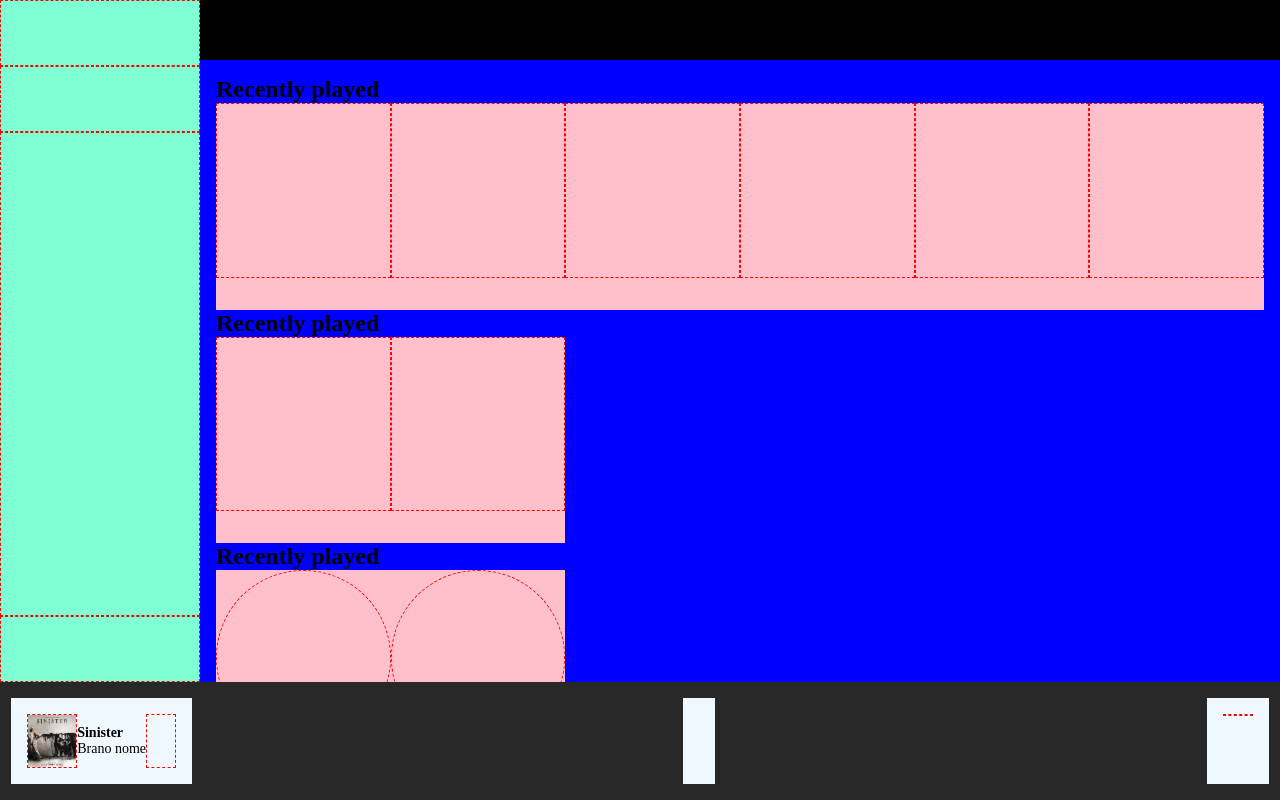
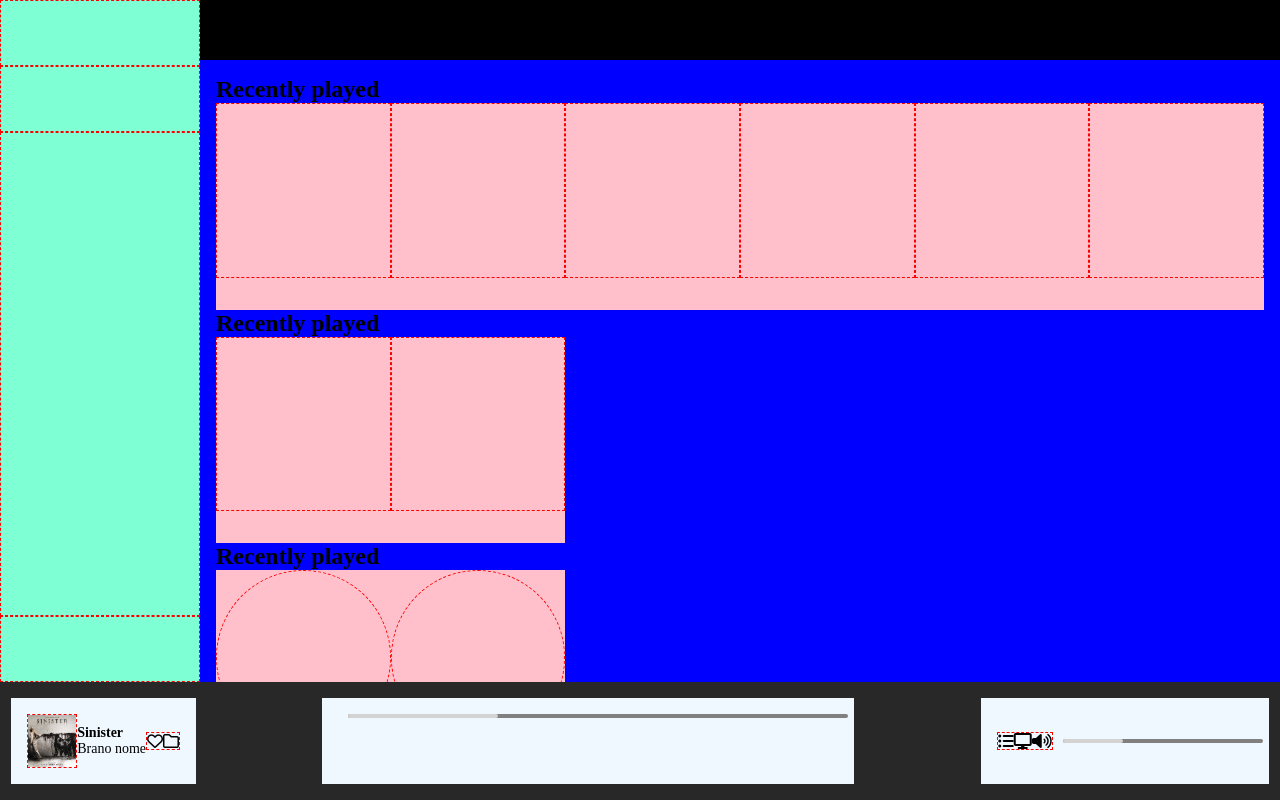
Before and after one commit to GiacomoDiNardo/html-css-spotifyweb, a plain HTML site: page index.html in a window 1280 px wide. Drawn offline with Linux system fonts and the light colour scheme.

Commit message:
add elements in nav bar

```diff
--- a/css/style.css
+++ b/css/style.css
@@ -112,13 +112,42 @@
     object-fit: cover;
 }
 
+.align-center {
+    align-self: center;
+}
+
 .song-name {
     font-size: 14px;
-    align-self: center;
 }
 
 .icons {
     /* solo per debug */
-    width: 30px;
     border: 1px dashed red;
 }
+
+.time-bar {
+    width: 500px;
+}
+
+.right-bar {
+    align-items: center;
+}
+
+.volume-bar {
+    width: 200px;
+}
+
+.bar-max {
+    width: 100%;
+    height: 4px;
+    background-color: grey;
+    border-radius: 10px;
+    margin-left: 10px;
+}
+
+.bar-level {
+    width: 30%;
+    height: 4px;
+    background-color: lightgrey;
+    border-radius: 10px;
+}
--- a/index.html
+++ b/index.html
@@ -4,6 +4,7 @@
     <meta charset="UTF-8">
     <meta http-equiv="X-UA-Compatible" content="IE=edge">
     <meta name="viewport" content="width=device-width, initial-scale=1.0">
+    <link rel="stylesheet" href="https://cdnjs.cloudflare.com/ajax/libs/font-awesome/6.1.1/css/all.min.css">
 
     <link rel="stylesheet" href="css/style.css">
     <title>Document</title>
@@ -111,13 +112,16 @@
                     <img src="img/sinister.jpeg" alt="">
                 </div>
 
-                <div class="song-name flex-grow">
+                <div class="song-name flex-grow align-center">
                     <h4>Sinister</h4>
 
                     <span>Brano nome</span>
                 </div>
 
-                <div class="icons"></div>
+                <div class="icons d-flex align-center">
+                    <i class="fa-regular fa-heart"></i>
+                    <i class="fa-regular fa-folder"></i>
+                </div>
             </div>
 
             <div class="bar central-bar">
@@ -126,17 +130,30 @@
                 <div class="song-time d-flex">
                     <div class="current-time"></div>
 
-                    <div class="time-bar"></div>
+                    <div class="time-bar">
+                        <div class="bar-max">
+                            <div class="bar-level"></div>
+                        </div>
+                    </div>
 
                     <div class="final-time"></div>
 
                 </div>
             </div>
 
-            <div class="bar right-bar">
-                <div class="icons"></div>
+            <div class="bar right-bar d-flex">
+                <div class="icons d-flex">
+                    <i class="fa-solid fa-list-ul"></i>
+                    <i class="fa-solid fa-display"></i>
+                    <i class="fa-solid fa-volume-high"></i>
+                </div>
 
-                <div class="volume-bar"></div>
+                <div class="volume-bar">
+                    <div class="bar-max">
+                        <div class="bar-level"></div>
+                    </div>
+                </div>
+
             </div>
         </div>
     </div>
```
